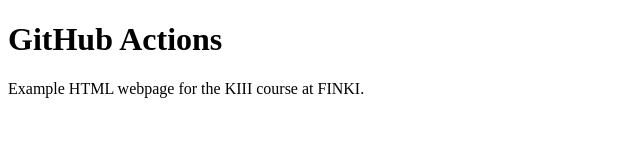
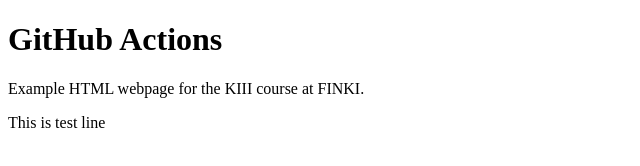
Before and after one commit to savokostadinov/kiii-github-actions, a plain HTML site: page index.html in a window 1280 px wide. Shown: the whole page, without its empty margins (0-640 px from the left). Drawn offline with Linux system fonts and the light colour scheme.

Commit message:
Update index.html
Testing Docker and GitLab connections

```diff
--- a/index.html
+++ b/index.html
@@ -3,5 +3,6 @@
 <body>
 <h1>GitHub Actions</h1>
 <p>Example HTML webpage for the KIII course at FINKI.</p>
+<p>This is test line</p>
 </body>
 </html>
```
